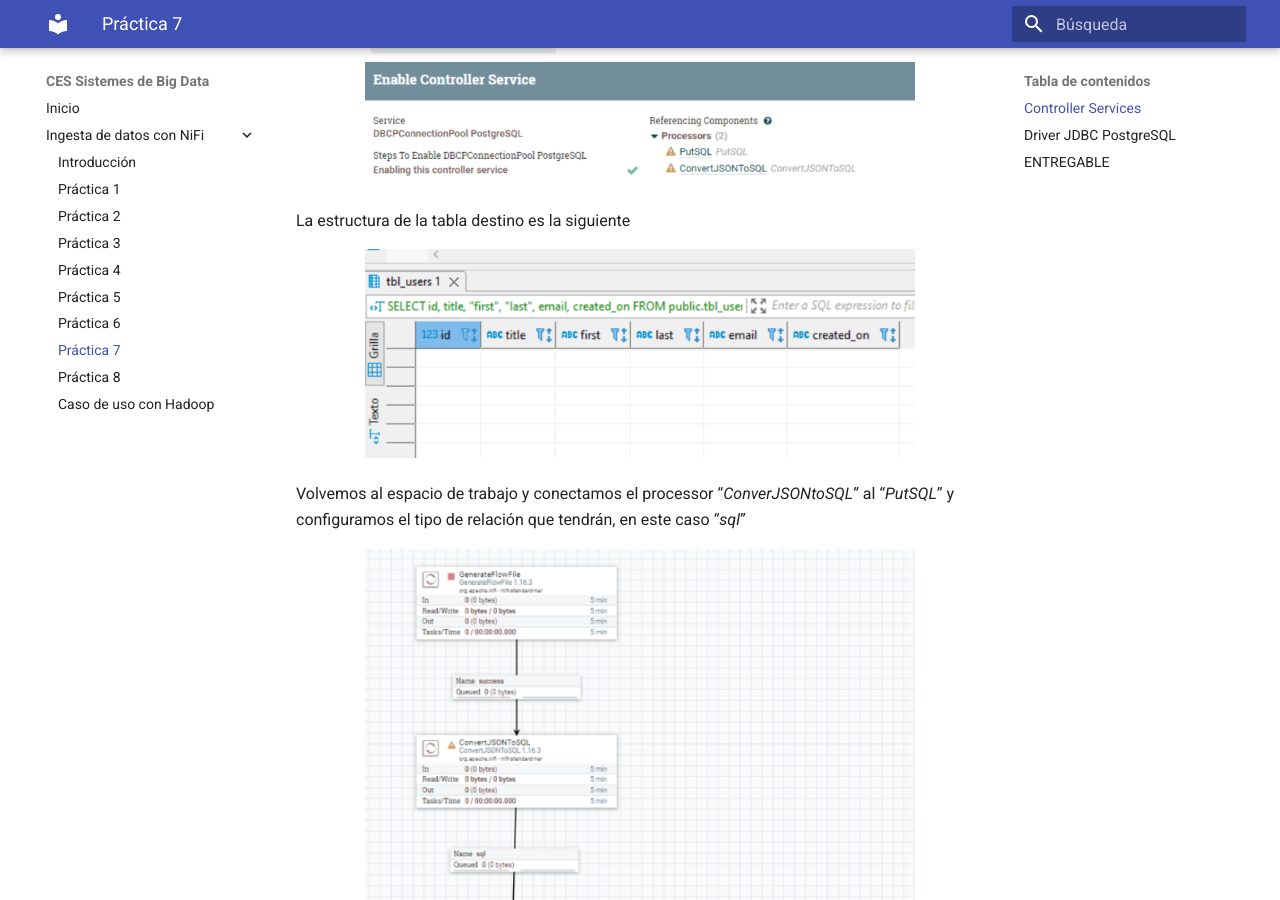
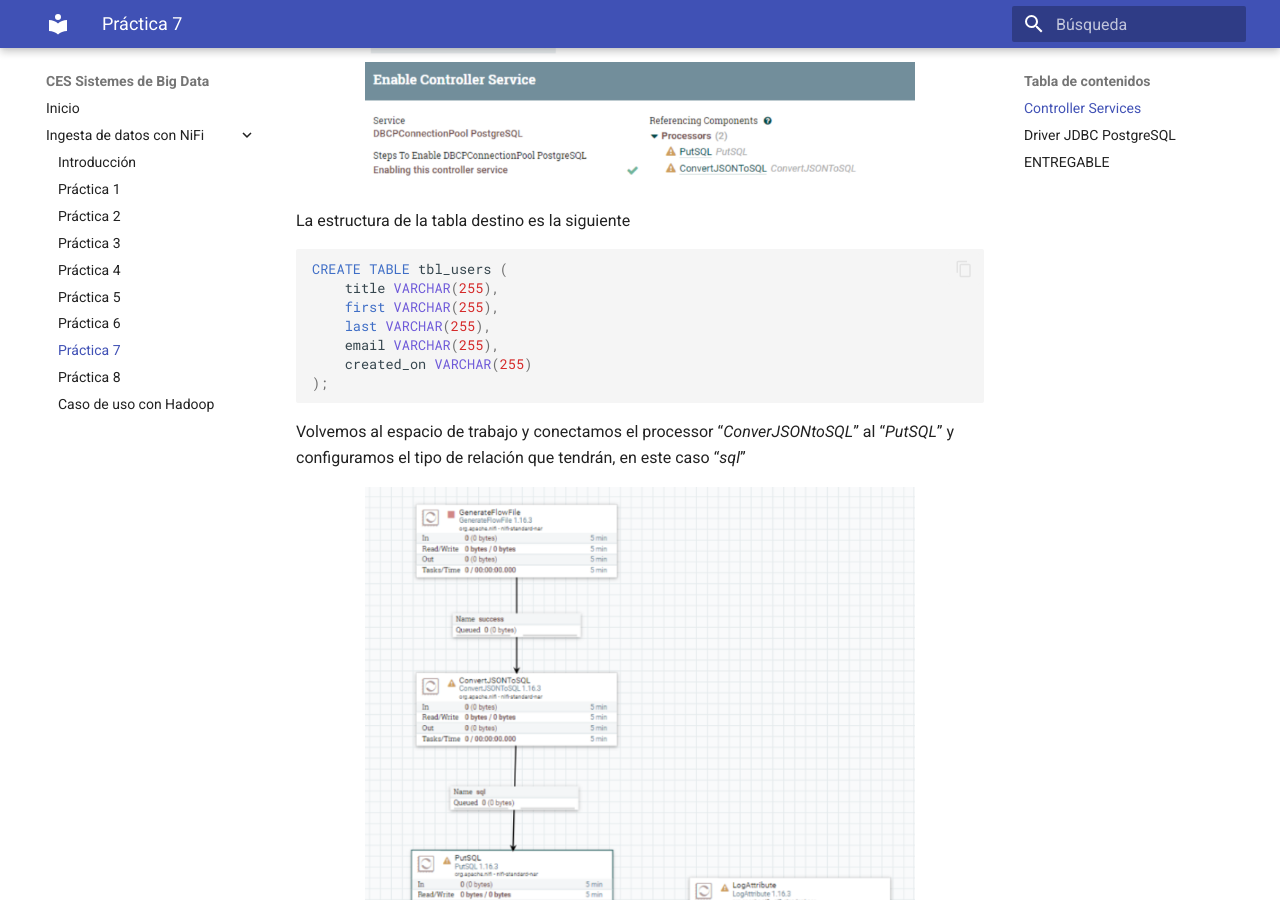
Before and after one commit to jorsodom/bigdata-sb, an MkDocs documentation site: the page built from docs/nifi/nifiPractica7.md, in a window 1280 px wide and 900 px high, scrolled down 4992 px. Built offline with MkDocs 1.6.1 and Material for MkDocs 9.7.7, drawn with Linux system fonts in a browser that asks for light colours.

Commit message:
nifi p7 update create table

````diff
--- a/docs/nifi/nifiPractica7.md
+++ b/docs/nifi/nifiPractica7.md
@@ -118,10 +118,16 @@
 
 La estructura de la tabla destino es la siguiente
 
-<div align="center">
-<img src="../../img/NiFiP7.12.png" alt="Practica 7"
-width="80%" />
-</div>
+```sql
+CREATE TABLE tbl_users (
+    title VARCHAR(255),
+    first VARCHAR(255),
+    last VARCHAR(255),
+    email VARCHAR(255),
+    created_on VARCHAR(255)
+);
+```
+
 
 Volvemos al espacio de trabajo y conectamos el processor “*ConverJSONtoSQL*” al
 “*PutSQL*” y configuramos el tipo de relación que tendrán, en este caso “*sql*”
````
